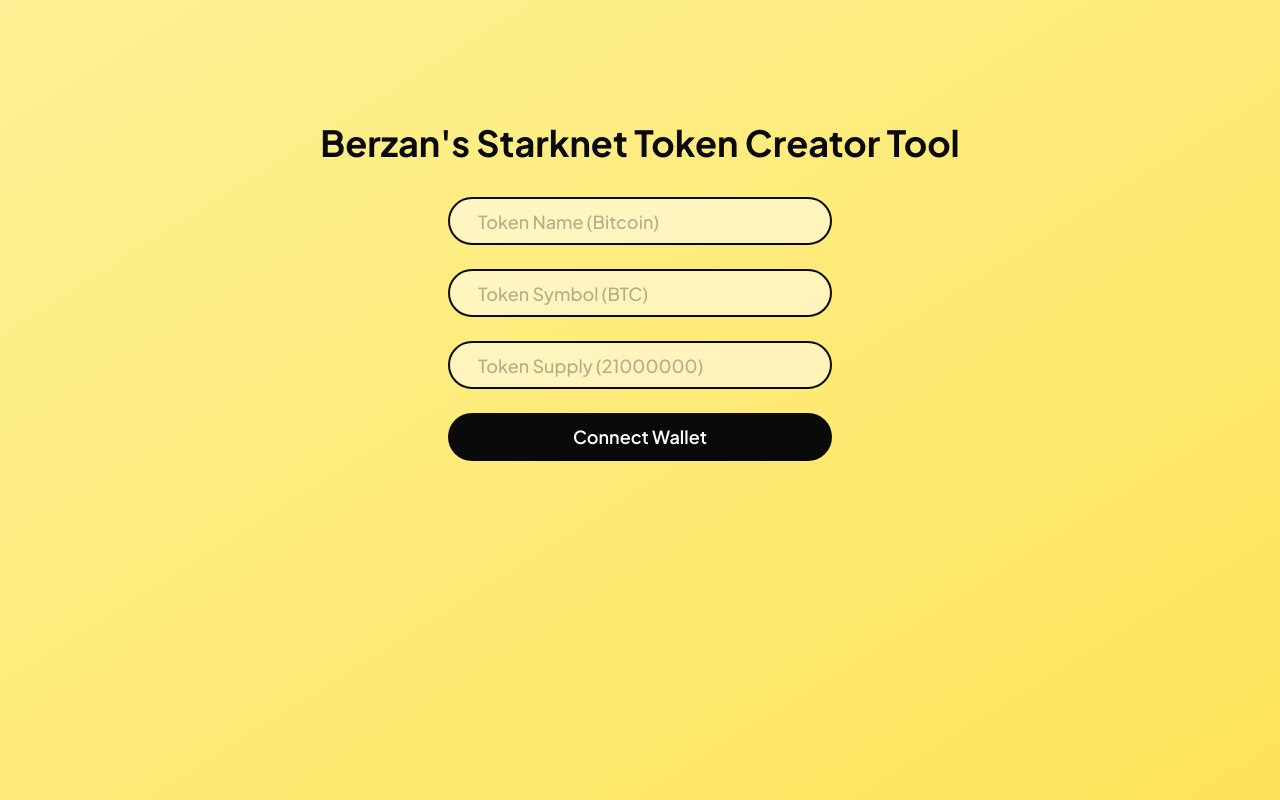
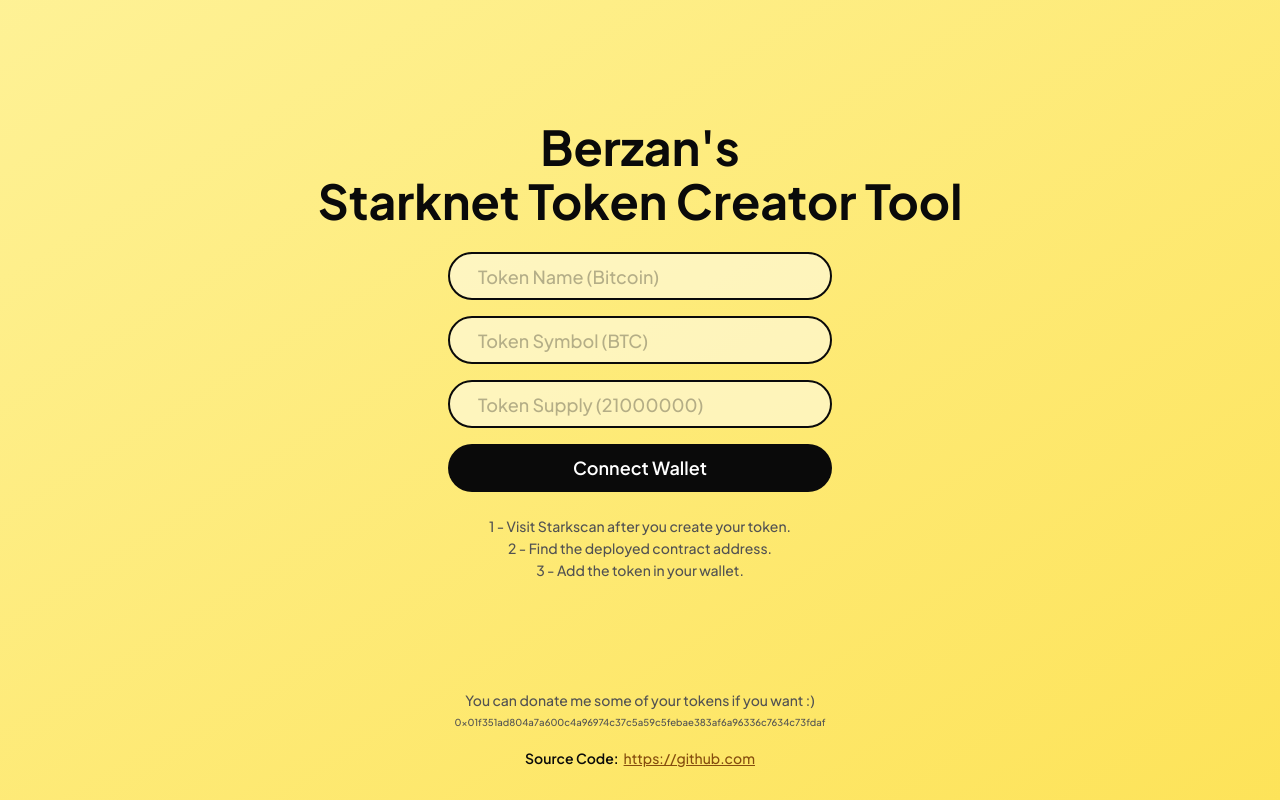
Before and after one commit to BerzanOrg/berzan.org, a Next.js app: page /starknet-token-creator in a window 1280 px wide. Built offline with nearby package versions, Linux system fonts and the light colour scheme.

Commit message:
update: content

```diff
--- a/src/pages/starknet-token-creator/index.tsx
+++ b/src/pages/starknet-token-creator/index.tsx
@@ -1,6 +1,7 @@
 import Button from "@/components/Button";
 import Input from "@/components/Input";
-import { FormEvent, useEffect, useState } from "react";
+import Link from "next/link";
+import { useState } from "react";
 
 
 function toBigint(str: string): bigint {
@@ -56,14 +57,10 @@ const useStarknet = () => {
                 ];
                 console.log(calldata)
 
-                console.log('start')
-                const { contract_address } = await account.deployContract({
+                await account.deployContract({
                     classHash: '0x06630fb37348de1310b11632fcb54b1762a47a2bcf010b14b6e483a00e951303',
                     constructorCalldata: calldata,
                 })
-                console.log('done')
-
-                return `https://testnet.starkscan.co/token/${contract_address}`
             } catch (error) {
                 if (error.message === 'User abort') return
                 console.error(error)
@@ -78,13 +75,13 @@ export default function Home() {
     const { address, connect, deployTokenContract } = useStarknet()
 
     return (
-        <div className="flex flex-col gap-6 pb-24">
+        <div className="flex flex-col flex-1 gap-6">
             <header className="flex items-center justify-end w-full h-24 max-w-6xl gap-6 pr-6">
 
             </header>
-            <main className="flex flex-col items-center w-full gap-8">
-                <h1 className="text-4xl font-bold leading-tight text-center">Berzan's Starknet Token Creator Tool</h1>
-                <form className="flex flex-col w-full max-w-sm gap-6" onSubmit={async (e) => {
+            <main className="flex flex-col items-center flex-1 w-full gap-6">
+                <h1 className="text-5xl font-bold leading-[1.125] text-center">Berzan's <br />Starknet Token Creator Tool</h1>
+                <form className="flex flex-col w-full max-w-sm gap-4" onSubmit={async (e) => {
                     e.preventDefault()
                     const formData = new FormData(e.currentTarget)
 
@@ -103,19 +100,13 @@ export default function Home() {
                         return
                     }
 
-                    const tokenUrl = await deployTokenContract({
+                    e.currentTarget.reset()
+
+                    await deployTokenContract({
                         name,
                         symbol,
                         supply,
                     })
-                    console.log('hey')
-
-                    if (!tokenUrl) return
-
-                    e.currentTarget.reset()
-
-                    console.log(tokenUrl)
-                    window.open(tokenUrl, '_blank')
                 }}>
                     <Input
                         name="NAME"
@@ -154,7 +145,30 @@ export default function Home() {
                         <Button type="button" onClick={connect}>Connect Wallet</Button>
                     )}
                 </form>
+                <div className="flex flex-col text-center  text-sm font-medium text-neutral-600 gap-0.5 select-none">
+                    <p>
+                        1 - Visit Starkscan after you create your token.
+                    </p>
+                    <p>
+                        2 -  Find the deployed contract address.
+                    </p>
+                    <p>
+                        3 - Add the token in your wallet.
+                    </p>
+                </div>
             </main>
+            <footer className="flex flex-col gap-4 py-8 text-center">
+                <div className="flex flex-col text-sm text-neutral-600 gap-0.5 font-medium">
+                    <p className="select-none">You can donate me some of your tokens if you want :)</p>
+                    <p className="text-[0.6rem]">0x01f351ad804a7a600c4a96974c37c5a59c5febae383af6a96336c7634c73fdaf</p>
+
+                </div>
+                <p className="text-sm font-semibold">
+                    Source Code:
+                    &nbsp;
+                    <Link className="font-medium text-yellow-800 underline" href='https://github.com/BerzanOrg/berzan.org/blob/main/others/starknet-token/src/lib.cairo'>https://github.com</Link>
+                </p>
+            </footer>
         </div>
     )
 }
```
